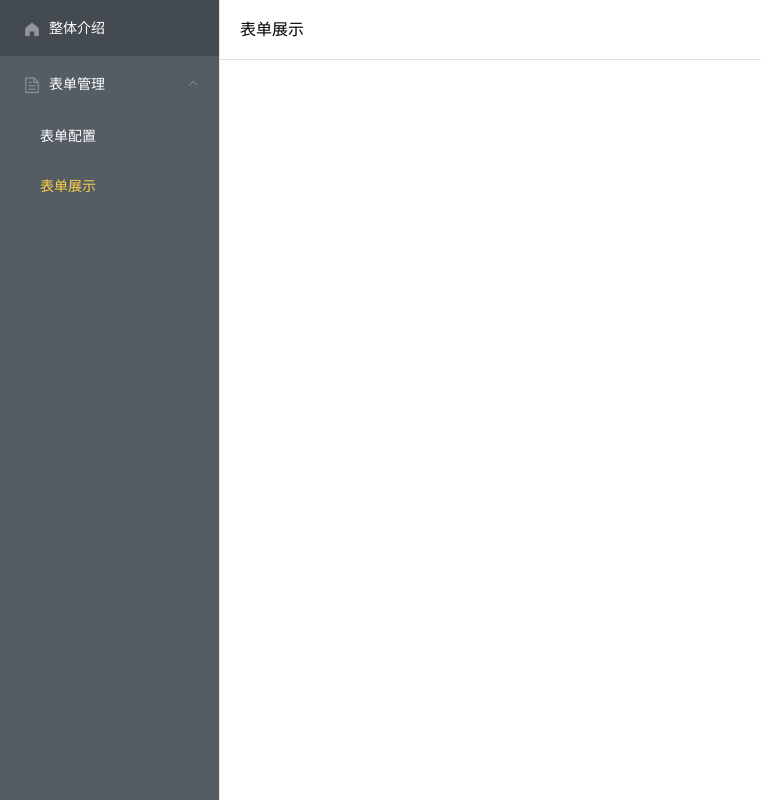
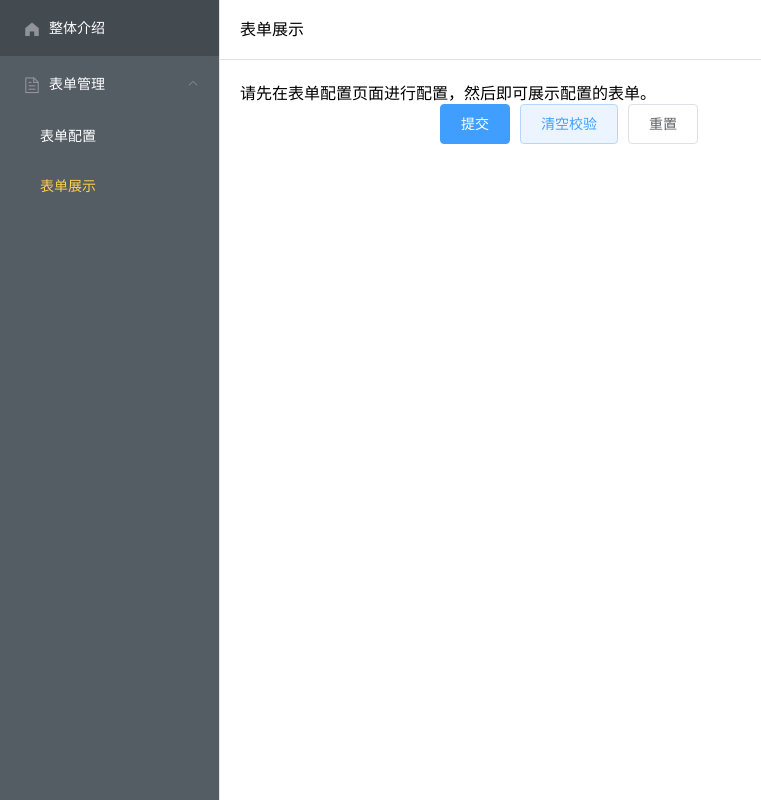
Before and after one commit to liaojunhongyue/element-ui2-custom-component, a Vue app: page /form/display in a window 1280 px wide. Shown: the whole page, without its empty margins (0-761 px from the left). Built offline with nearby package versions, Linux system fonts and the light colour scheme.

Commit message:
modify form display

```diff
--- a/src/pages/formDisplay.vue
+++ b/src/pages/formDisplay.vue
@@ -1,6 +1,7 @@
 <template>
   <div>
-    <el-form ref="form" :model="form" :rules="rules" label-width="180px">
+    <section class="tips" v-if="(formSettings || []).length === 0">请先在表单配置页面进行配置，然后即可展示配置的表单。</section>
+    <el-form ref="form" :model="form" :rules="rules" label-width="200px">
       <el-form-item
         v-for="item in formSettings"
         :key="item.enName"
@@ -13,6 +14,11 @@
           :item-value="form[item.enName]"
           @get-value="getValue"
         ></component>
+      </el-form-item>
+      <el-form-item>
+        <el-button type="primary" @click="submitForm('form')">提交</el-button>
+        <el-button type="primary" plain @click="clearValidate('form')">清空校验</el-button>
+        <el-button @click="resetForm('form')">重置</el-button>
       </el-form-item>
     </el-form>
   </div>
@@ -32,7 +38,7 @@ export default {
   },
   created() {
     this.formSettings.map((item) => {
-      // 处理表单的默认值
+      // 处理表单的初始值
       this.$set(this.form, item.enName, undefined);
       // 处理表单验证
       this.$set(this.rules, item.enName, []);
@@ -74,12 +80,28 @@ export default {
     this.$nextTick(() => {
       this.$refs.form.clearValidate();
     })
-    console.log(this.form)
   },
   methods: {
     getValue(enName, value) {
       this.form[enName] = value;
-      console.log(this.form)
+    },
+    // 表单-提交
+    submitForm(formName) {
+      this.$refs[formName].validate((valid) => {
+        if (valid) {
+          alert('提交');
+        } else {
+          return false;
+        }
+      });
+    },
+    // 表单-重置
+    resetForm(formName) {
+      this.$refs[formName].resetFields();
+    },
+    // 表单-清空校验
+    clearValidate(formName) {
+      this.$refs[formName].clearValidate();
     }
   }
 }
```
